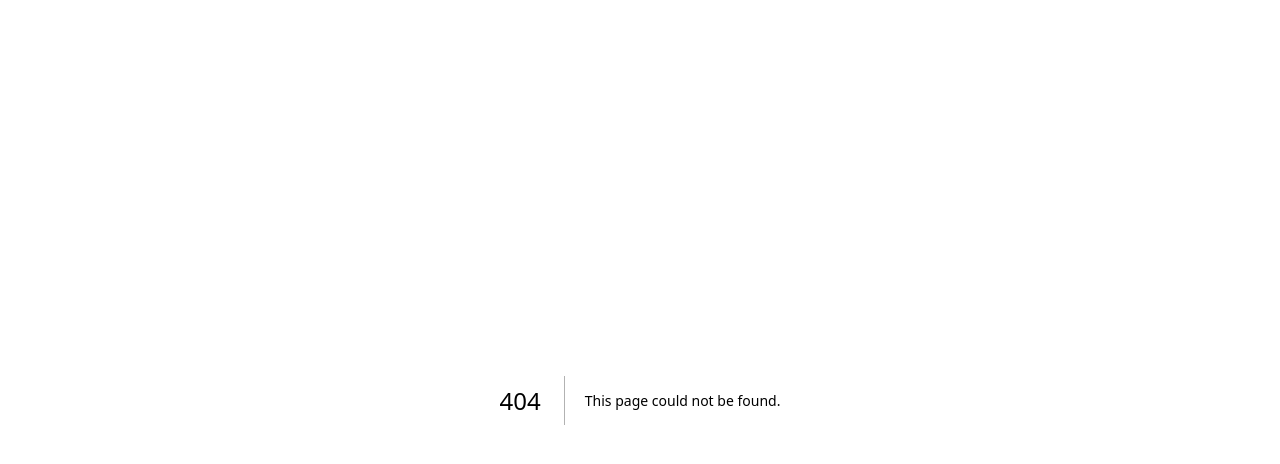
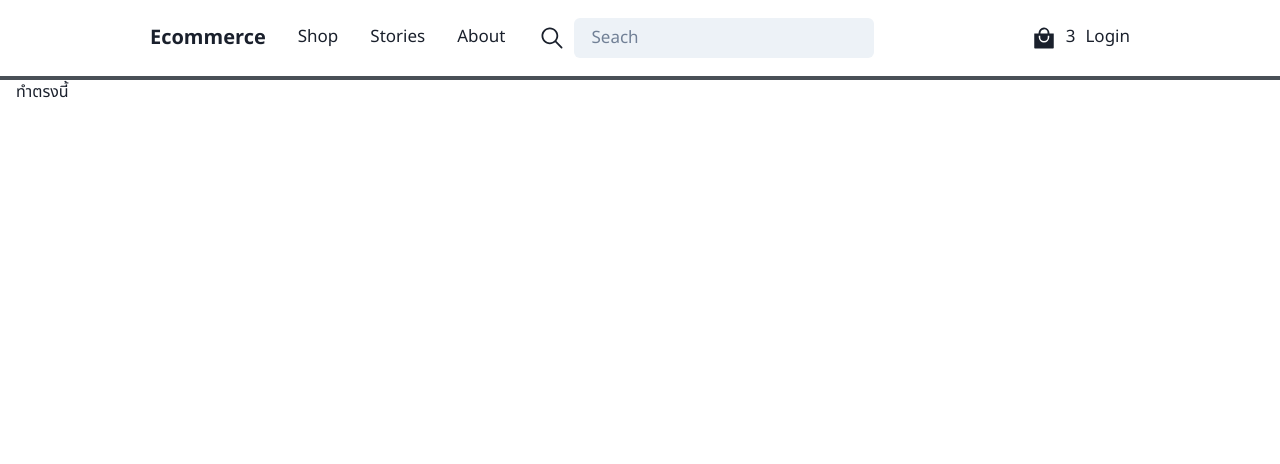
Before and after one commit to pakornsukmankong/e-commerce-web, a Next.js app: page /login in a window 1280 px wide. Before the commit this address had no page. Shown: the top 464 px of the page. Built offline with nearby package versions, Linux system fonts and the light colour scheme.

Commit message:
fix: move component file

```diff
--- /dev/null
+++ b/src/component/login/LoginForm.tsx
@@ -0,0 +1,11 @@
+import { Stack, Text } from '@chakra-ui/react';
+
+const LoginForm = () => {
+  return (
+    <Stack>
+      <Text>ทำตรงนี้</Text>
+    </Stack>
+  );
+};
+
+export default LoginForm;
--- /dev/null
+++ b/src/component/login/index.tsx
@@ -0,0 +1,12 @@
+import AppContainer from '../common/AppContainer';
+import LoginForm from './LoginForm';
+
+const Login = () => {
+  return (
+    <AppContainer>
+      <LoginForm />
+    </AppContainer>
+  );
+};
+
+export default Login;
--- a/src/pages/home/index.tsx
+++ b/src/pages/home/index.tsx
@@ -1,5 +1,5 @@
-import NavBar from '../component/common/Navbar';
-import Home from '../component/home';
+import NavBar from '@/component/common/Navbar';
+import Home from '@/component/home';
 
 const HomePage = () => {
   return (
--- /dev/null
+++ b/src/pages/login/index.tsx
@@ -0,0 +1,13 @@
+import NavBar from '@/component/common/Navbar';
+import Login from '@/component/login';
+
+const LoginPage = () => {
+  return (
+    <>
+      <NavBar />
+      <Login />
+    </>
+  );
+};
+
+export default LoginPage;
```
Also changed, not shown: src/component/colors/index.ts (renamed from src/pages/component/colors/index.ts), src/component/common/AppContainer.tsx (renamed from src/pages/component/common/AppContainer.tsx), src/component/common/Navbar.tsx (renamed from src/pages/component/common/Navbar.tsx), src/component/home/Body.tsx (renamed from src/pages/component/home/Body.tsx), src/component/home/Footer.tsx (renamed from src/pages/component/home/Footer.tsx), src/component/home/index.tsx (renamed from src/pages/component/home/index.tsx).
